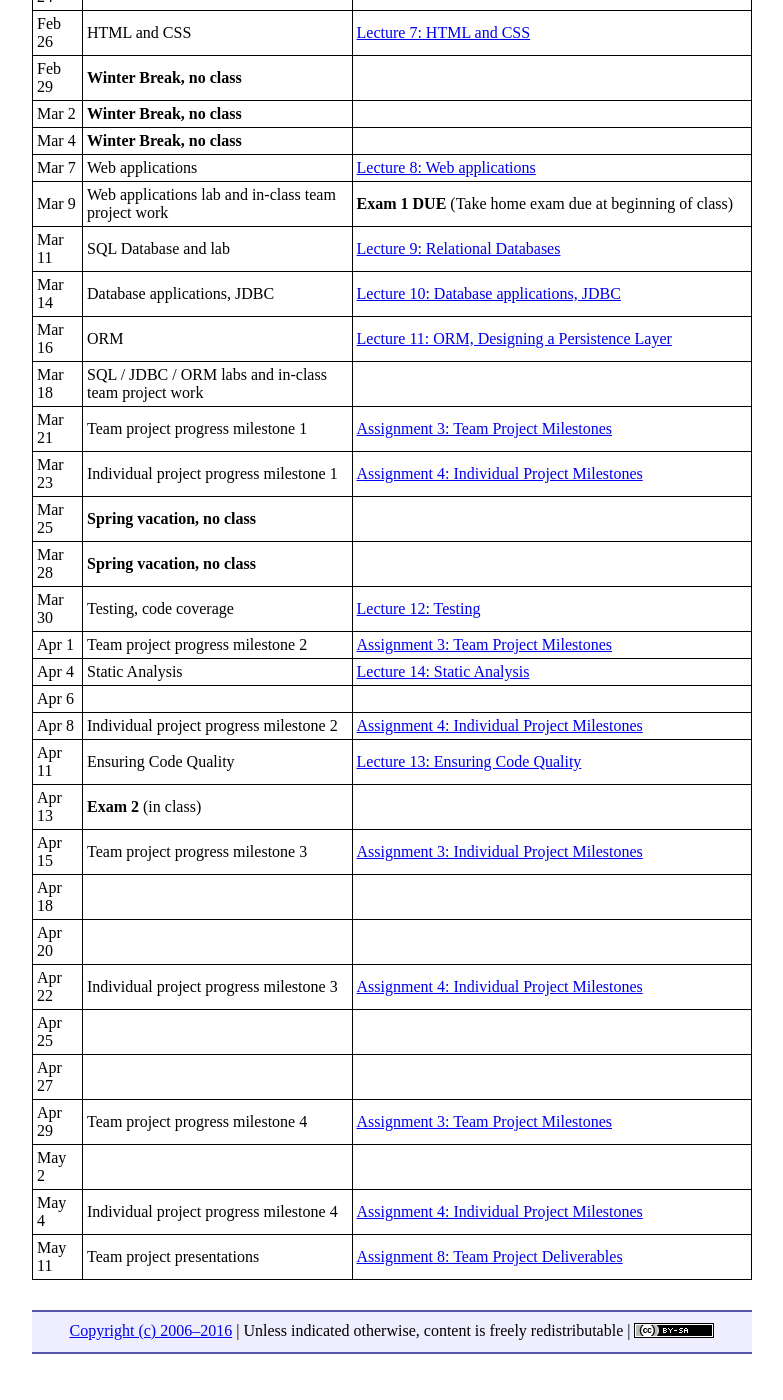
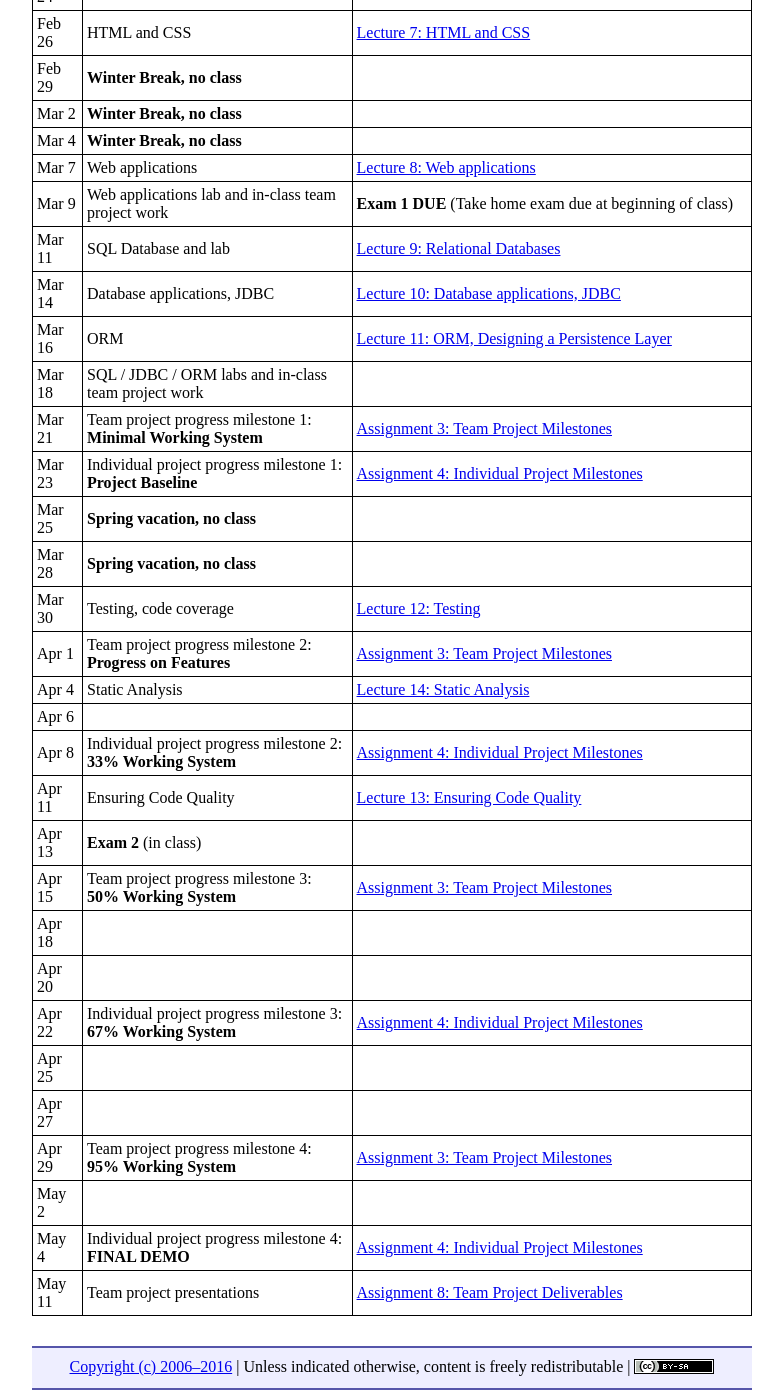
Before and after one commit to ycpcs/cs320-spring2016, a Jekyll site: the page built from schedule.md, in a window 1280 px wide and 1400 px high, scrolled down 884 px. Shown: the whole window, without its empty margins (248-1031 px from the left). Built offline with Jekyll 4.4.1, drawn with Linux system fonts in a browser that asks for light colours; Markdown is read by kramdown in place of the engine named in the settings; before the commit the page ends 2248 px from its top, so only the background shows below that.

Commit message:
updated schedule

```diff
--- a/schedule.md
+++ b/schedule.md
@@ -38,24 +38,24 @@ Mar 11 | SQL Database and lab | [Lecture 9: Relational Databases](lectures/lectu
 Mar 14 | Database applications, JDBC | [Lecture 10: Database applications, JDBC](lectures/lecture10.html)
 Mar 16 | ORM | [Lecture 11: ORM, Designing a Persistence Layer](lectures/lecture11.html)
 Mar 18 | SQL / JDBC / ORM labs and in-class team project work
-Mar 21 | Team project progress milestone 1 | [Assignment 3: Team Project Milestones](assign/assign03.html)
-Mar 23 | Individual project progress milestone 1 | [Assignment 4: Individual Project Milestones](assign/assign04.html)
+Mar 21 | Team project progress milestone 1:<br> **Minimal Working System** | [Assignment 3: Team Project Milestones](assign/assign03.html)
+Mar 23 | Individual project progress milestone 1:<br> **Project Baseline** | [Assignment 4: Individual Project Milestones](assign/assign04.html)
 Mar 25 | **Spring vacation, no class**
 Mar 28 | **Spring vacation, no class**
 Mar 30 | Testing, code coverage | [Lecture 12: Testing](lectures/lecture12.html)
-Apr 1 | Team project progress milestone 2 | [Assignment 3: Team Project Milestones](assign/assign03.html)
+Apr 1 | Team project progress milestone 2:<br> **Progress on Features** | [Assignment 3: Team Project Milestones](assign/assign03.html)
 Apr 4 | Static Analysis | [Lecture 14: Static Analysis](lectures/lecture14.html)
 Apr 6 |
-Apr 8 | Individual project progress milestone 2 | [Assignment 4: Individual Project Milestones](assign/assign04.html)
+Apr 8 | Individual project progress milestone 2:<br> **33% Working System** | [Assignment 4: Individual Project Milestones](assign/assign04.html)
 Apr 11 | Ensuring Code Quality | [Lecture 13: Ensuring Code Quality](lectures/lecture13.html)
 Apr 13 |**Exam 2** (in class)
-Apr 15 | Team project progress milestone 3 | [Assignment 3: Individual Project Milestones](assign/assign03.html)
+Apr 15 | Team project progress milestone 3: <br> **50% Working System** | [Assignment 3: Team Project Milestones](assign/assign03.html)
 Apr 18 |
 Apr 20 |
-Apr 22 | Individual project progress milestone 3 | [Assignment 4: Individual Project Milestones](assign/assing04.html)
+Apr 22 | Individual project progress milestone 3:<br> **67% Working System** | [Assignment 4: Individual Project Milestones](assign/assign04.html)
 Apr 25 |
 Apr 27 |
-Apr 29 | Team project progress milestone 4 | [Assignment 3: Team Project Milestones](assign/assign03.html)
+Apr 29 | Team project progress milestone 4:<br> **95% Working System** | [Assignment 3: Team Project Milestones](assign/assign03.html)
 May 2 |
-May 4 | Individual project progress milestone 4 | [Assignment 4: Individual Project Milestones](assign/assign04.html)
+May 4 | Individual project progress milestone 4:<br> **FINAL DEMO** | [Assignment 4: Individual Project Milestones](assign/assign04.html)
 May 11 | Team project presentations | [Assignment 8: Team Project Deliverables](assign/assign08.html)
```
